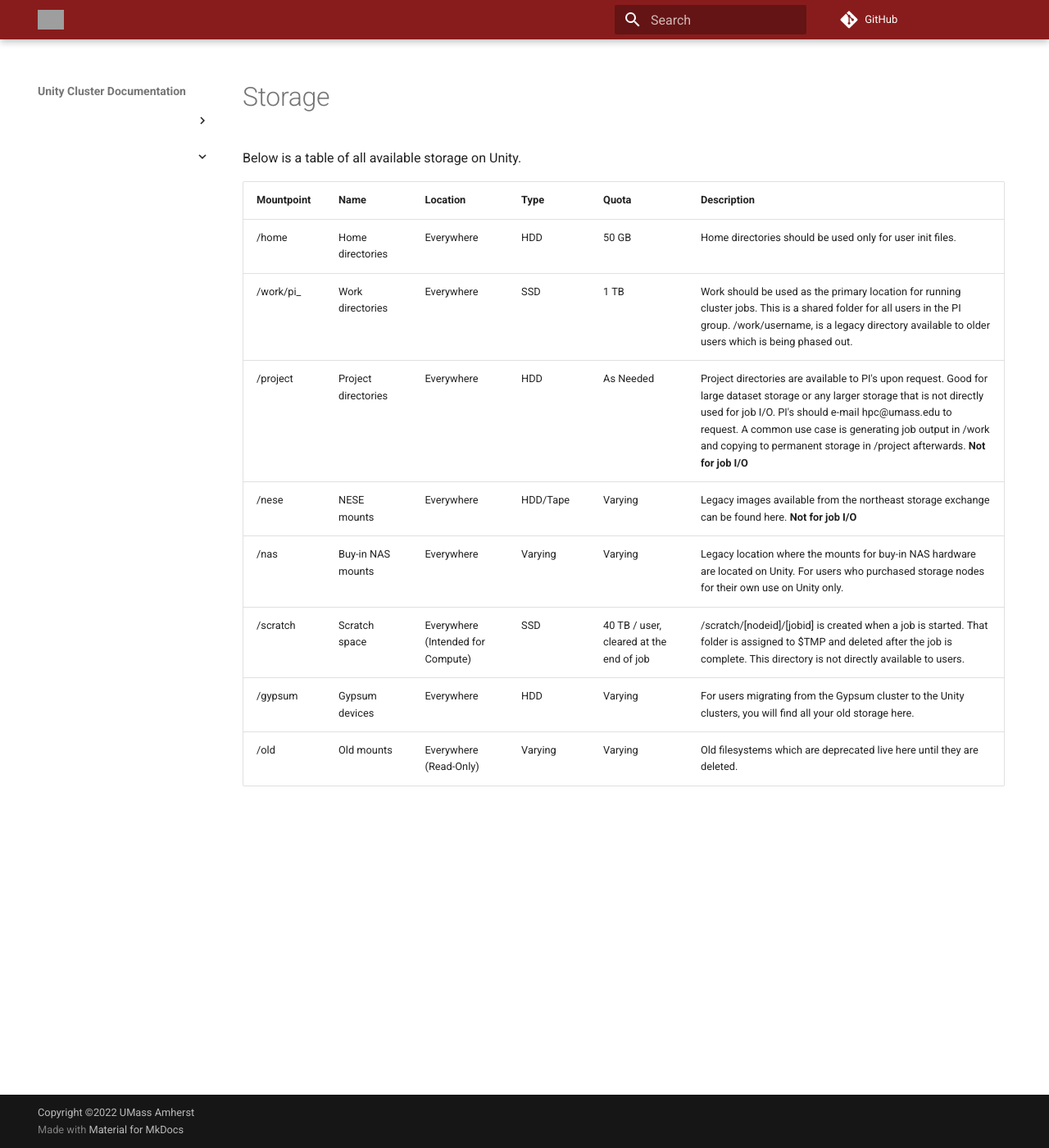
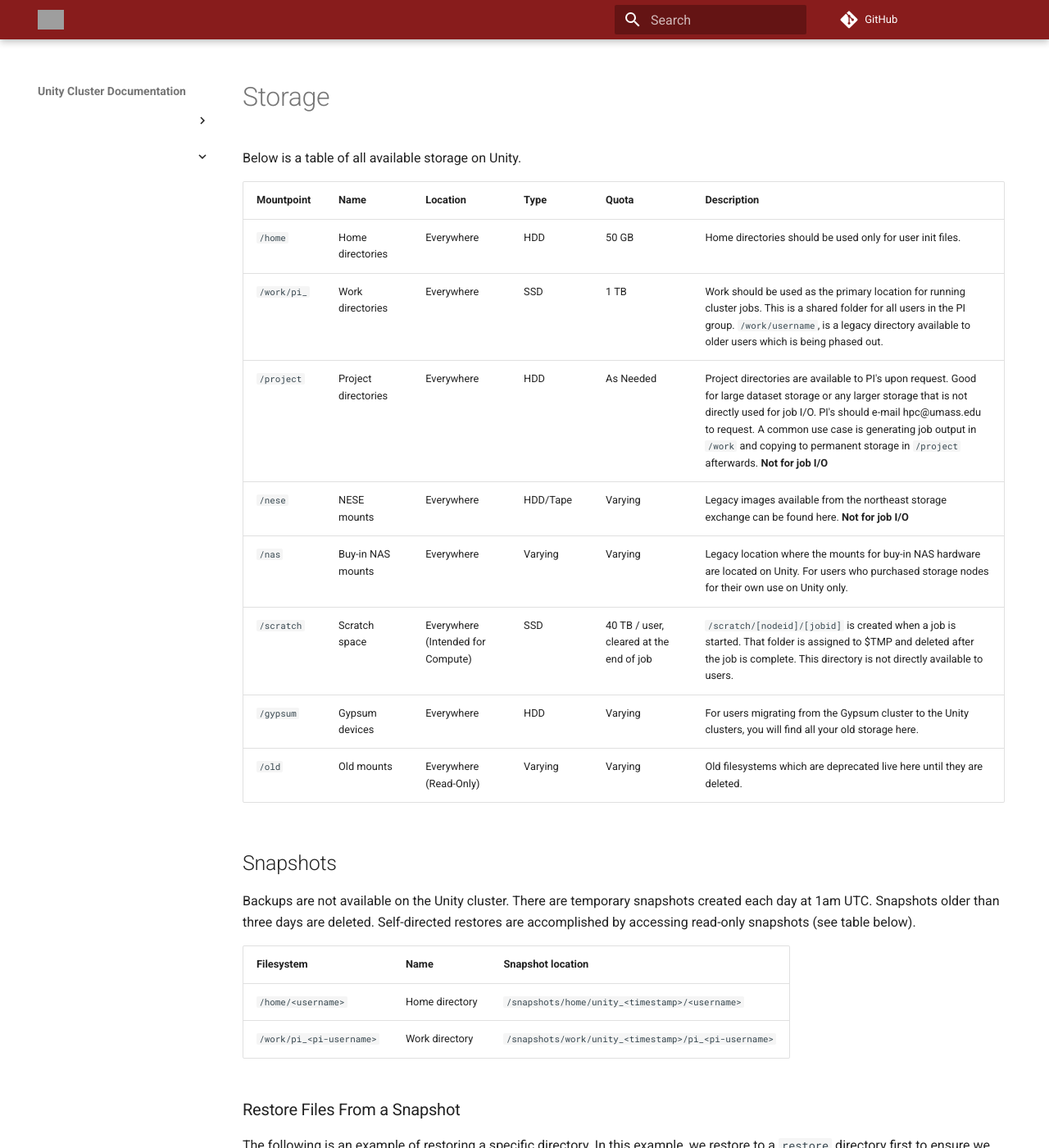
Before and after one commit to UMass-RC/unity-docs, an MkDocs documentation site: the page built from docs/technical/storage.md, in a window 1280 px wide and 1400 px high. Shown: the whole window at 82% size. Built offline with MkDocs 1.6.1 and Material for MkDocs 9.7.7, drawn with Linux system fonts in a browser that asks for light colours; comment, search, counter and statistics services are not loaded; some of the changed text lies outside the part shown; grey boxes are pictures that could not be loaded.

Commit message:
docs/technical: Add snapshots documentation (#55)
* docs/technical: Add snapshots documentation

This commit adds a section to the storage documentation describing the
snapshots that are available for users to do self-directed restores.

Signed-off-by: Sol Jerome <sol.jerome@gmail.com>

---------

Signed-off-by: Sol Jerome <sol.jerome@gmail.com>
Co-authored-by: simonleary-umass-edu <71396965+simonleary-umass-edu@users.noreply.github.com>

````diff
--- a/docs/technical/storage.md
+++ b/docs/technical/storage.md
@@ -4,11 +4,33 @@
 
 | Mountpoint | Name                | Location                          | Type     | Quota                                   | Description                                                                                                                                                                                                                                                                                                                                                                              |
 | ---------- | ------------------- | --------------------------------- | -------- | --------------------------------------- | ---------------------------------------------------------------------------------------------------------------------------------------------------------------------------------------------------------------------------------------------------------------------------------------------------------------------------------------------------------------------------------------- |
-| /home      | Home directories    | Everywhere                        | HDD      | 50 GB                                   | Home directories should be used only for user init files.
-| /work/pi_      | Work directories    | Everywhere                        | SSD      | 1 TB                                  | Work should be used as the primary location for running cluster jobs. This is a shared folder for all users in the PI group. /work/username, is a legacy directory available to older users which is being phased out.
-| /project  | Project directories | Everywhere                        | HDD      | As Needed                                 | Project directories are available to PI's upon request. Good for large dataset storage or any larger storage that is not directly used for job I/O. PI's should e-mail hpc@umass.edu to request. A common use case is generating job output in /work and copying to permanent storage in /project afterwards. **Not for job I/O**                                                                                 |
-| /nese      | NESE mounts         | Everywhere                        | HDD/Tape | Varying                                 | Legacy images available from the northeast storage exchange can be found here. **Not for job I/O**                                                                                                          |
-| /nas       | Buy-in NAS mounts   | Everywhere                        | Varying  | Varying                                 | Legacy location where the mounts for buy-in NAS hardware are located on Unity. For users who purchased storage nodes for their own use on Unity only.                                                                                                                                                                                                                                    |
-| /scratch   | Scratch space       | Everywhere (Intended for Compute) | SSD      | 40 TB / user, cleared at the end of job | /scratch/[nodeid]/[jobid] is created when a job is started. That folder is assigned to $TMP and deleted after the job is complete. This directory is not directly available to users. |
-| /gypsum    | Gypsum devices      | Everywhere                        | HDD      | Varying                                 | For users migrating from the Gypsum cluster to the Unity clusters, you will find all your old storage here.                                                                                                                                                                                                                                                                              |
-| /old       | Old mounts          | Everywhere (Read-Only)            | Varying  | Varying                                 | Old filesystems which are deprecated live here until they are deleted.                                                                                                                                                                                                                                                                                                                   |
+| `/home`    | Home directories    | Everywhere                        | HDD      | 50 GB                                   | Home directories should be used only for user init files. |
+| `/work/pi_`    | Work directories    | Everywhere                        | SSD      | 1 TB                                  | Work should be used as the primary location for running cluster jobs. This is a shared folder for all users in the PI group. `/work/username`, is a legacy directory available to older users which is being phased out. |
+| `/project` | Project directories | Everywhere                        | HDD      | As Needed                                 | Project directories are available to PI's upon request. Good for large dataset storage or any larger storage that is not directly used for job I/O. PI's should e-mail hpc@umass.edu to request. A common use case is generating job output in `/work` and copying to permanent storage in `/project` afterwards. **Not for job I/O** |
+| `/nese`    | NESE mounts         | Everywhere                        | HDD/Tape | Varying                                 | Legacy images available from the northeast storage exchange can be found here. **Not for job I/O** |
+| `/nas`     | Buy-in NAS mounts   | Everywhere                        | Varying  | Varying                                 | Legacy location where the mounts for buy-in NAS hardware are located on Unity. For users who purchased storage nodes for their own use on Unity only. |
+| `/scratch` | Scratch space       | Everywhere (Intended for Compute) | SSD      | 40 TB / user, cleared at the end of job | `/scratch/[nodeid]/[jobid]` is created when a job is started. That folder is assigned to $TMP and deleted after the job is complete. This directory is not directly available to users. |
+| `/gypsum`  | Gypsum devices      | Everywhere                        | HDD      | Varying                                 | For users migrating from the Gypsum cluster to the Unity clusters, you will find all your old storage here. |
+| `/old`     | Old mounts          | Everywhere (Read-Only)            | Varying  | Varying                                 | Old filesystems which are deprecated live here until they are deleted. |
+
+## Snapshots
+
+Backups are not available on the Unity cluster.
+There are temporary snapshots created each day at 1am UTC.
+Snapshots older than three days are deleted.
+Self-directed restores are accomplished by accessing read-only snapshots (see table below).
+
+| Filesystem | Name | Snapshot location |
+| --- | --- | --- |
+| `/home/<username>` | Home directory | `/snapshots/home/unity_<timestamp>/<username>` |
+| `/work/pi_<pi-username>` | Work directory | `/snapshots/work/unity_<timestamp>/pi_<pi-username>` |
+
+### Restore Files From a Snapshot
+
+The following is an example of restoring a specific directory.
+In this example, we restore to a `restore` directory first to ensure we don't overwrite any changes.
+
+```
+$ mkdir ~/restore
+$ cp -a /snapshot/home/unity_2023-02-08_01_00_00_UTC/<username>/path/to/file/or/directory ~/restore/
+```
````
